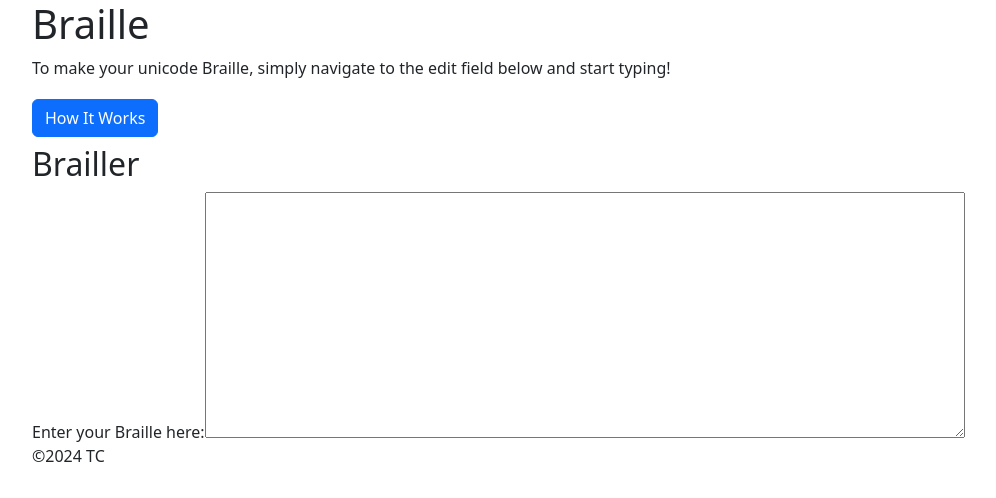
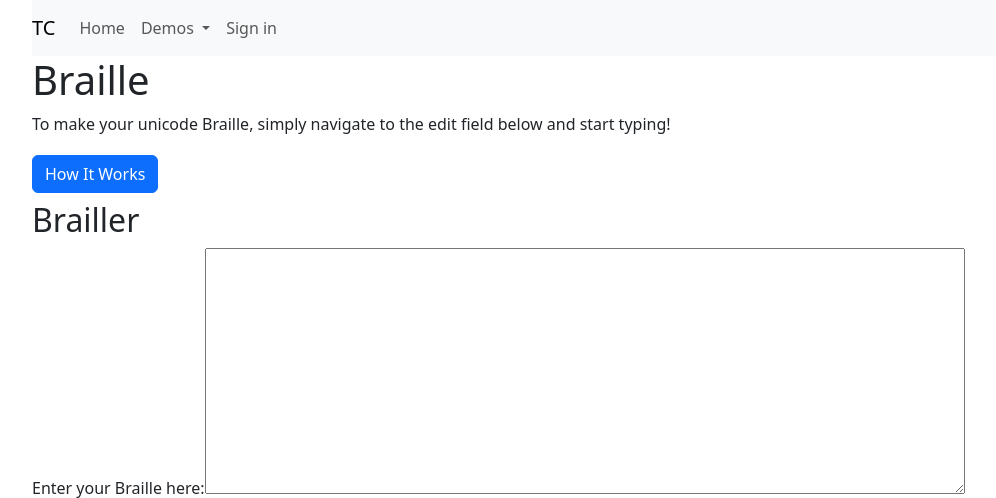
Before and after one commit to truthless-dev/Portfolio_Website, a Django app: page /braille/ in a window 1280 px wide. Shown: the top 498 px of the page, without its empty margins (50-1046 px from the left). Run offline with Django 5.2, Linux system fonts and the light colour scheme.

Commit message:
Replace header template with a navbar
For easy navigation and organization of site demos-to-be, replace a simple
heading with a navbar which includes currently the following:

* A brand link that currently links to the site's homepage. Perhaps a full
  contact-us page might be better.
* A direct link to the site's homepage.
* A dropdown menu whose purpose is to display site-based demos. The only one
  of these currently is the Braille demo.
* A link to sign in / sign up.

Also add a proper top-level heading to the start of the `main` region of
the base template. This is essentially what the header template included
before, but moved down slightly below the navbar.

```diff
--- a/templates/base.html
+++ b/templates/base.html
@@ -9,9 +9,13 @@
  </head>
 
  <body class="container">
-  {% include "header.html" %}
+  {% include "navbar.html" %}
 
   <main>
+   <div>
+    <h1>{{ title | default:"TC" }}</h1>
+   </div>
+
    {% block content %}
    {% endblock content %}
   </main>
--- a/templates/header.html
+++ /dev/null
@@ -1,3 +0,0 @@
-<div>
- <h1>{{ title | default:"TC" }}</h1>
-</div>
--- /dev/null
+++ b/templates/navbar.html
@@ -0,0 +1,25 @@
+<nav class="navbar navbar-expand-lg navbar-light bg-light">
+ <a class="navbar-brand" href="/">TC</a>
+ <button class="navbar-toggler" type="button" data-bs-toggle="collapse" data-bs-target="#navbarSupportedContent" aria-controls="navbarSupportedContent" aria-expanded="false" aria-label="Toggle navigation">
+  <span class="navbar-toggler-icon"></span>
+ </button>
+
+ <div class="collapse navbar-collapse" id="navbarSupportedContent">
+  <ul class="navbar-nav mr-auto">
+   <li class="nav-item active">
+    <a class="nav-link" href="/">Home</a>
+   </li>
+   <li class="nav-item dropdown">
+    <a class="nav-link dropdown-toggle" href="#" id="navbarDropdown" role="button" data-bs-toggle="dropdown" aria-haspopup="true" aria-expanded="false">
+     Demos
+    </a>
+    <div class="dropdown-menu" aria-labelledby="navbarDropdown">
+        <a class="dropdown-item" href="{% url 'braille' %}">Braille</a>
+    </div>
+   </li>
+   <li class="nav-item">
+    <a class="nav-link" href="#">Sign in</a>
+   </li>
+  </ul>
+ </div>
+</nav>
```
